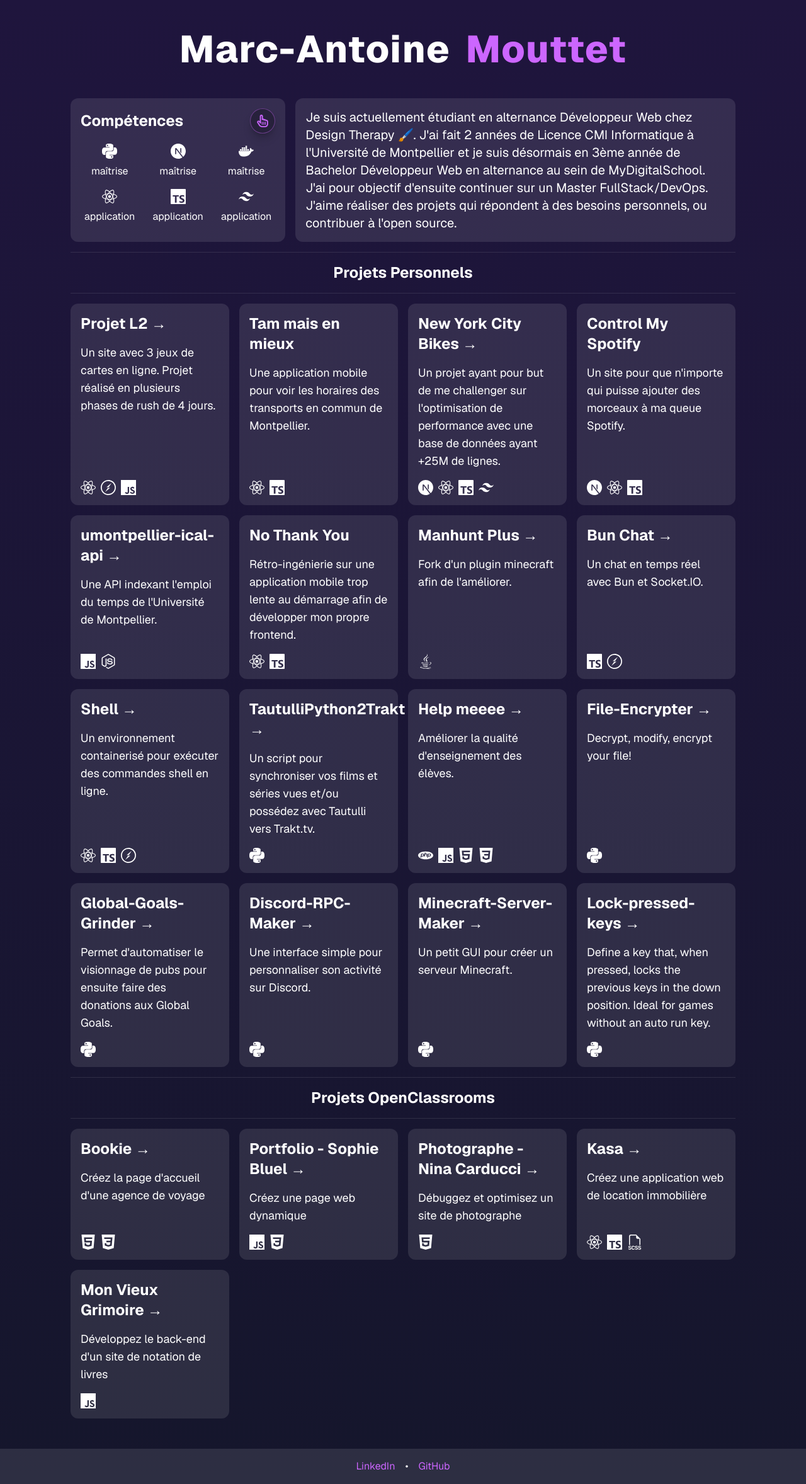
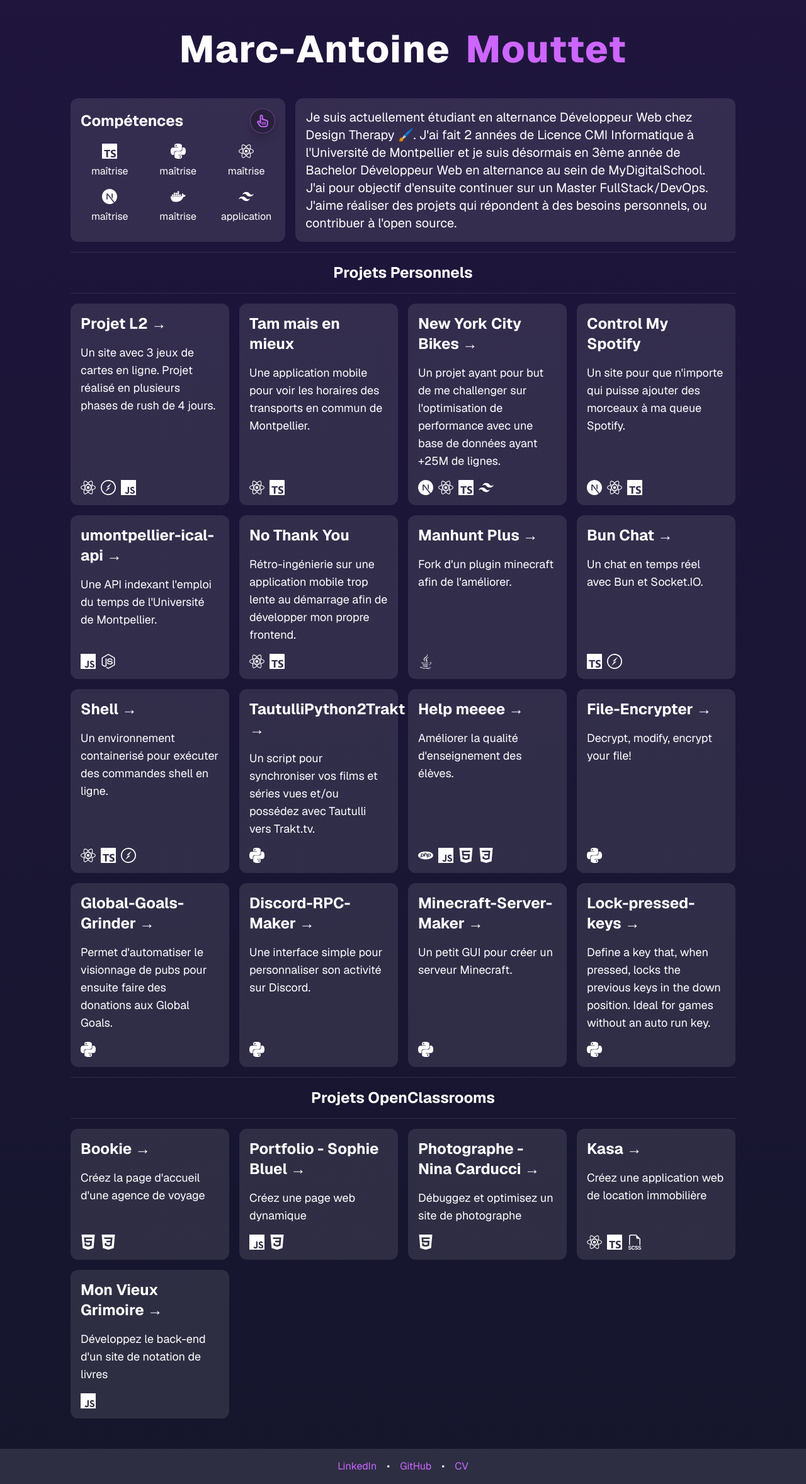
Before and after one commit to TheGeeKing/oc-8-portfolio, a Next.js app in the folder web/: page / in a window 1280 px wide. Shown: the whole page at 63% size. Built offline with nearby package versions, Linux system fonts and the light colour scheme.

Commit message:
feat: add cv + fix some skills

```diff
--- a/web/src/app/page.tsx
+++ b/web/src/app/page.tsx
@@ -23,15 +23,15 @@ export default function HomePage() {
                 title="Compétences"
                 transitionTypes={["nav-forward"]}
                 stack={{
+                  typescript: "maîtrise",
                   python: "maîtrise",
+                  react: "maîtrise",
                   nextjs: "maîtrise",
+                  docker: "maîtrise",
+                  tailwindcss: "application",
                   // javascript: "application",
-                  react: "application",
-                  typescript: "application",
                   // nodejs: "application",
-                  tailwindcss: "application",
                   // php: "application",
-                  docker: "maîtrise",
                 }}
               />
             </div>
@@ -226,6 +226,14 @@ export default function HomePage() {
         >
           GitHub
         </Link>
+        <Dot />
+        <Link
+          className="text-[hsl(280,100%,70%)]"
+          download
+          href="/CV_MOUTTET_Marc-Antoine.pdf"
+        >
+          CV
+        </Link>
       </footer>
     </>
   );
--- a/web/src/app/skills/data/skills.ts
+++ b/web/src/app/skills/data/skills.ts
@@ -422,7 +422,7 @@ export const skillCategories: SkillCategory[] = [
           "Scaling",
         ],
         usages: [
-          { type: "company", label: "Morfo" },
+          { type: "company", label: "Design Therapy" },
           { type: "project", label: "Shell", projectSlug: "shell" },
           { type: "project", label: "Portfolio", projectSlug: "top" },
           { type: "project", label: "Tous mes projets self-hostés" },
```
Also changed, not shown: 1 other file (tests, documents, lock files or other folders).
